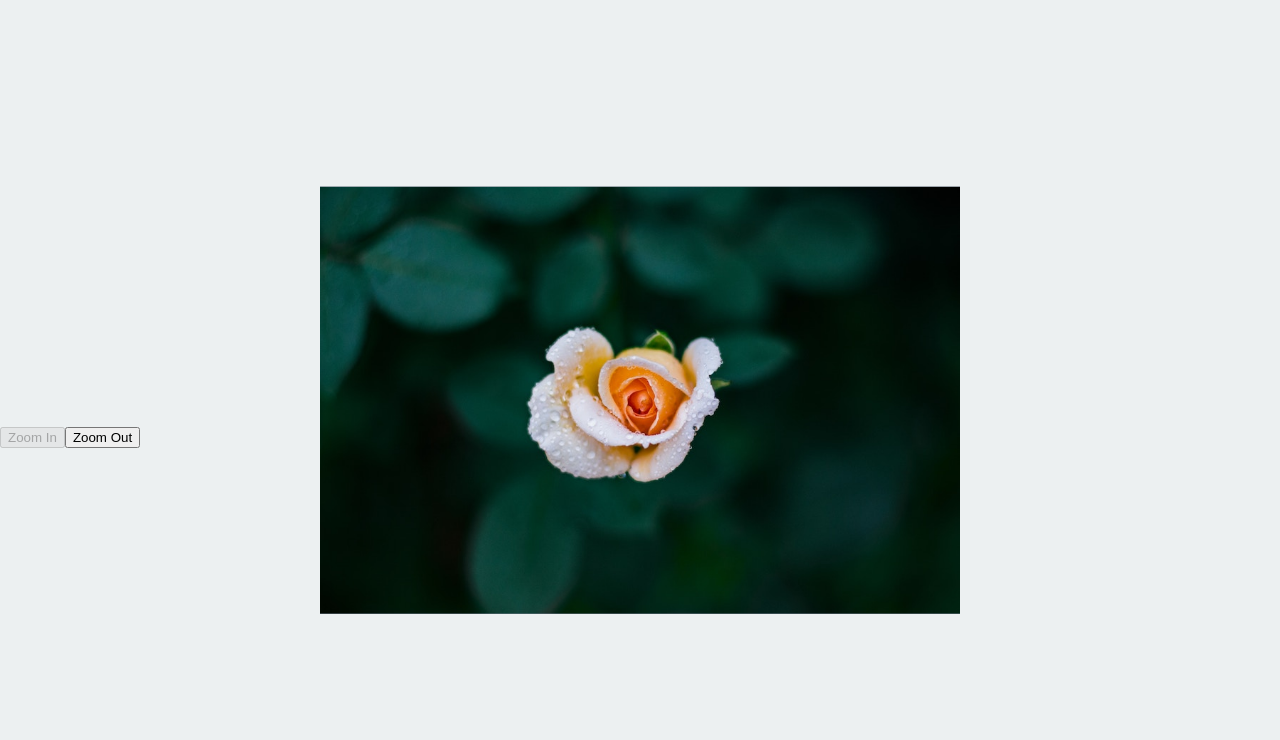
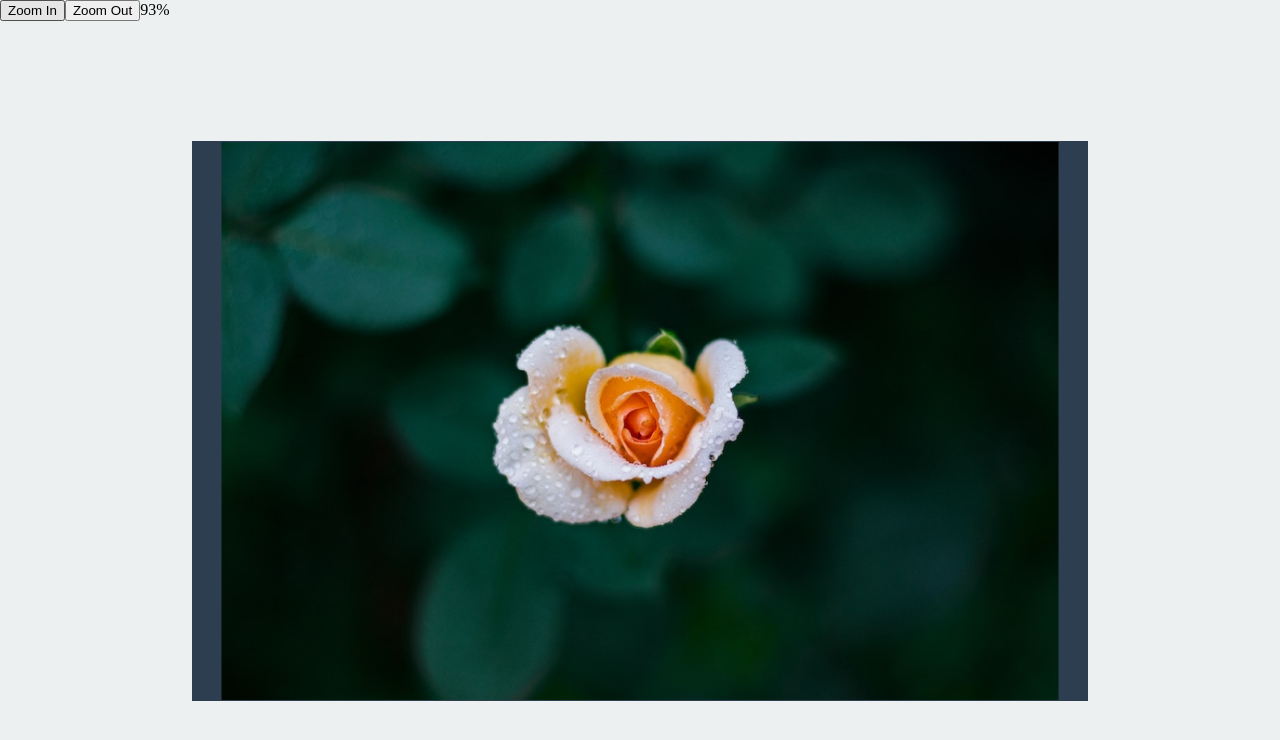
Before and after one commit to therealwebby/image-zoom, a React app: page / in a window 1280 px wide. Shown: the top 740 px of the page. Built offline with nearby package versions, Linux system fonts and the light colour scheme.

Commit message:
Set up scale based on size of image; scale by 5

```diff
--- a/src/components/Image/Image.css
+++ b/src/components/Image/Image.css
@@ -4,14 +4,15 @@
   position: relative;
   margin: 0 auto;
   top: 50%;
-  height:auto;
-  max-width: 50%;
+  width: 70%;
+  height: 70%;
   background-color: var(--stage-background);
   transform: translateY(-50%);
   overflow: hidden;
 }
 
 .image {
-  width: 100%;
-  height: auto;
+  position: absolute;
+  top: 50%;
+  left: 50%;
 }
--- a/src/components/Image/Image.js
+++ b/src/components/Image/Image.js
@@ -4,10 +4,50 @@ import PropTypes from 'prop-types';
 import './Image.css';
 import image from '../../assets/images/flower.jpg';
 
+function _hasVerticallyOverflowingImage(imageElement) {
+  return imageElement.offsetHeight > imageElement.parentElement.offsetHeight;
+}
+
+function _hasHorizontallyOverflowingImage(imageElement) {
+  return imageElement.offsetWidth > imageElement.parentElement.offsetWidth;
+}
+
 export default class Image extends Component {
+  constructor(props) {
+    super(props);
+
+    this.onImageLoad = this.onImageLoad.bind(this);
+  }
+
+  onImageLoad(event) {
+    const imageElement = event.target;
+    let horizontalScale = 1;
+    let verticalScale = 1;
+    this.imageHeight = imageElement.offsetHeight;
+    this.imageWidth = imageElement.offsetWidth;
+
+    if (_hasVerticallyOverflowingImage(imageElement)) {
+      verticalScale = Math.floor(
+        (imageElement.parentElement.offsetHeight / imageElement.offsetHeight) * 100) / 100;
+    }
+
+    if (_hasHorizontallyOverflowingImage(imageElement)) {
+      horizontalScale = Math.floor(
+        (imageElement.parentElement.offsetWidth / imageElement.offsetWidth) * 100) / 100;
+    }
+
+    const scale = horizontalScale < verticalScale ? horizontalScale : verticalScale;
+
+    this.props.updateZoomPosition(scale);
+  }
+
   render() {
     this.styles = {
-      transform: `scale(${this.props.scale}, ${this.props.scale})`
+      transform: `scale(${this.props.scale}, ${this.props.scale})`,
+      height: this.imageHeight,
+      width: this.imageWidth,
+      marginTop: -(this.imageHeight / 2),
+      marginLeft: -(this.imageWidth / 2)
     };
 
     return (
@@ -17,6 +57,7 @@ export default class Image extends Component {
           className="image"
           alt="sunset"
           style={this.styles}
+          onLoad={this.onImageLoad}
         />
       </div>
     );
@@ -24,5 +65,6 @@ export default class Image extends Component {
 }
 
 Image.propTypes = {
-  scale: PropTypes.number.isRequired
+  scale: PropTypes.number.isRequired,
+  updateZoomPosition: PropTypes.func.isRequired
 };
--- a/src/components/ZoomControls/ZoomControls.js
+++ b/src/components/ZoomControls/ZoomControls.js
@@ -32,10 +32,13 @@ export default class ZoomControls extends Component {
         <button
           className="zoom-controls__zoom-out"
           onClick={this.onZoomOut}
-          disabled={this.props.scale === 0.1}
+          disabled={this.props.scale === 0.5}
         >
           Zoom Out
         </button>
+        <span className="zoom-controls__percentage">
+          {Math.floor(this.props.scale * 100)}%
+        </span>
       </div>
     );
   }
--- a/src/containers/App/App.js
+++ b/src/containers/App/App.js
@@ -18,14 +18,15 @@ class App extends Component {
   render() {
     return (
       <div id="app">
-        <Image
-          scale={this.props.controls.scale}
-        />
         <ZoomControls
           zoomIn={this.props.zoomIn}
           zoomOut={this.props.zoomOut}
           updateZoomPosition={this.props.updateZoomPosition}
           scale={this.props.controls.scale}
+        />
+        <Image
+          scale={this.props.controls.scale}
+          updateZoomPosition={this.props.updateZoomPosition}
         />
       </div>
     );
--- a/src/reducers/controls.js
+++ b/src/reducers/controls.js
@@ -4,11 +4,11 @@ export default function controls(state = {}, action) {
   switch (action.type) {
     case controlActions.ZOOM_IN:
       return Object.assign({}, state, {
-        scale: state.scale < 0.9 ? state.scale + 0.1 : 1
+        scale: state.scale <= 0.95 ? state.scale + 0.05 : 1
       });
     case controlActions.ZOOM_OUT:
       return Object.assign({}, state, {
-        scale: state.scale > 0.2 ? state.scale - 0.1 : 0.1
+        scale: state.scale >= 0.55 ? state.scale - 0.05 : 0.5
       });
     case controlActions.UPDATE_ZOOM_POSITION:
       return Object.assign({}, state, {
```
Also changed, not shown: 2 other files (tests, documents, lock files or other folders).
